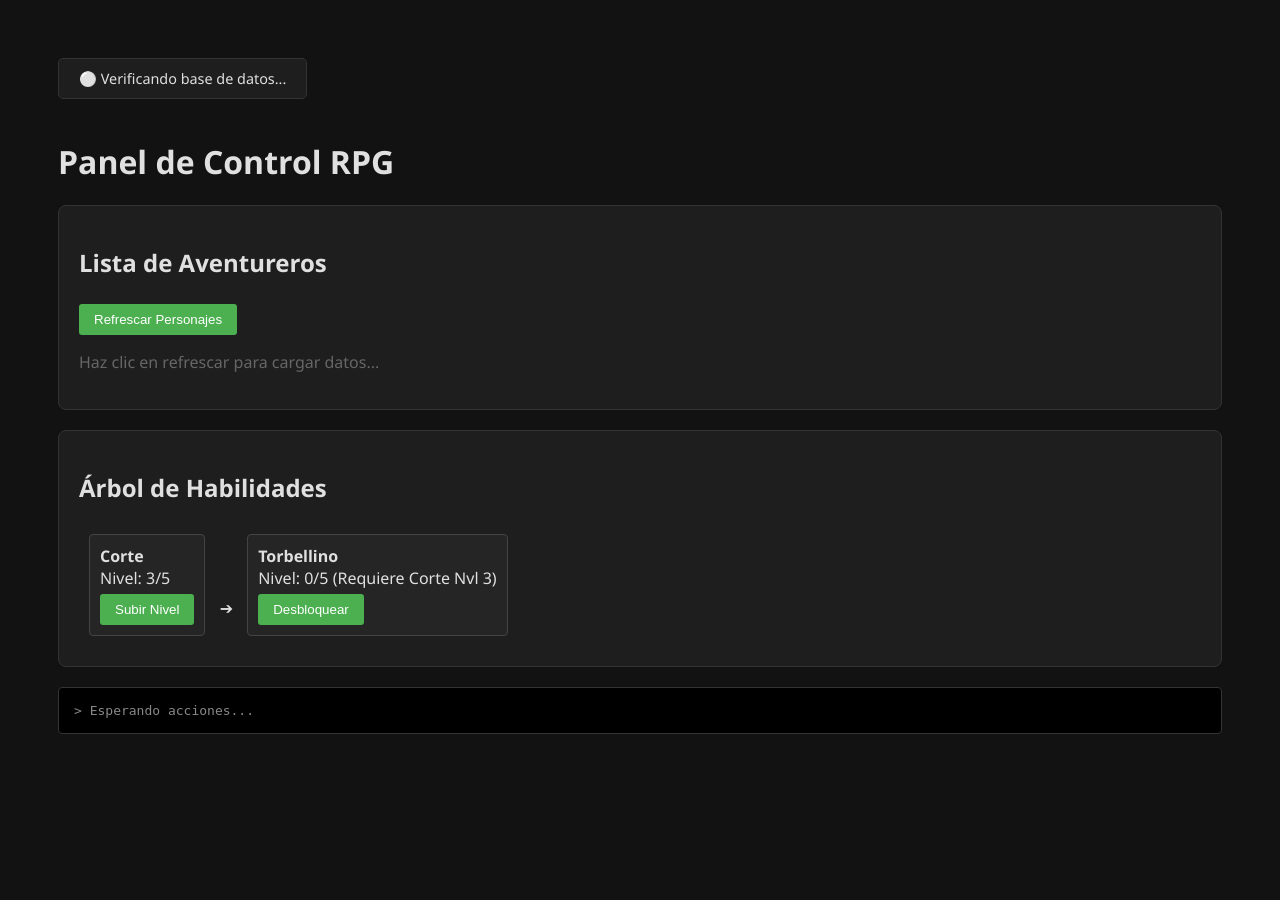
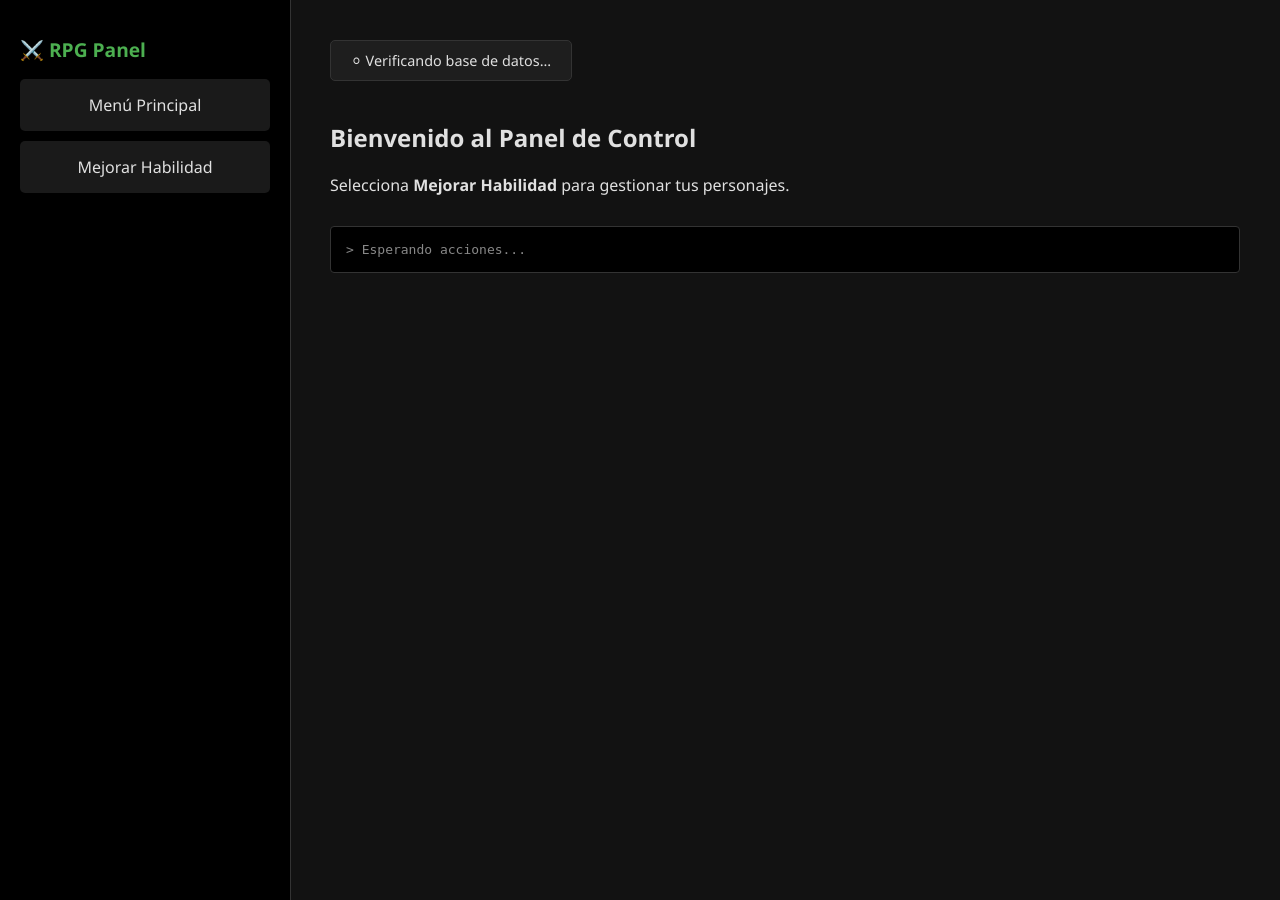
Before and after one commit to iescman2002/ProyectosPersonales, a Flask app: page / in a window 1280 px wide. Run offline with Flask 3, Linux system fonts and the light colour scheme; some libraries are stand-ins or nearby versions.

Commit message:
A medias mejora de personajes

```diff
--- a/rpg_pro_system/app.py
+++ b/rpg_pro_system/app.py
@@ -1,17 +1,17 @@
 import os
 from database.ConexionDB import conectar_bd  # importo la conexion de la base de datos
+from models.Habilidades import Habilidades
 from models.Clase_RPG import obtener_clases
 from models.Enemigos import obtener_enemigos
-from models.Habilidades import obtener_habilidades
 from models.Inventarios import obtener_inventario
 from models.Items import obtener_items
-from models.Personajes_Habilidades import obtener_personajes_habilidades
 from models.Personaje import obtener_personajes
 from models.Habilidades_Requisitos import obtener_habilidades_requisitos
 from flask import Flask, render_template, jsonify
 from flask_socketio import SocketIO, emit
 import psycopg2
 
+from models.Personajes_Habilidades import Personajes_Habilidades
 from models.Razas import obtener_razas
 from models.Registros_Combate import obtener_registros_combate
 from models.Tipos_Item import obtener_tipos_item
@@ -34,7 +34,7 @@ def enemigos():
     return jsonify(obtener_enemigos())
 @app.route('/api/habilidades')
 def habilidades():
-    return jsonify(obtener_habilidades())
+    return jsonify(Habilidades.obtener_habilidades())
 
 @app.route('/api/habilidades_requisitos')
 def habilidades_requisitos():
@@ -56,7 +56,7 @@ def personajes():
     return jsonify(obtener_personajes())
 @app.route('/api/personajes_habilidades')
 def personajes_habilidades():
-    return jsonify(obtener_personajes_habilidades())
+    return jsonify(Personajes_Habilidades.obtener_personajes_habilidades())
 @app.route('/api/razas')
 def razas():
     return jsonify(obtener_razas())
@@ -87,5 +87,16 @@ def probar_conexion():
 def mostrar_personajes():   # Esta función devolverá una List de los personajes actuales en la BD
     emit("personajes", obtener_personajes())
 
+@socketio.on('mostrar_habilidades')
+def mostrar_habilidades(data):
+    id_pj = data.get('id_personaje')
+    emit("mostrar_habilidades", Personajes_Habilidades().mostrar_habilidades_pj(id_pj))
+
+@socketio.on('mejorar_habilidades')
+def mejorar_habilidades(data):
+    id_pj = data.get('id_personaje')
+    id_hab = data.get('id_habilidad')
+    emit("mejorar_habilidades", Personajes_Habilidades().mejorar_habilidad_pj(id_pj, id_hab))
+
 if __name__ == '__main__':
     socketio.run(app, host='0.0.0.0', port=5000, debug=True)
--- a/rpg_pro_system/templates/index.html
+++ b/rpg_pro_system/templates/index.html
@@ -2,18 +2,58 @@
 <html lang="es">
 <head>
     <meta charset="UTF-8">
-    <title>RPG Avanzado</title>
+    <title>RPG Avanzado - Sistema de Habilidades</title>
     <script src="https://cdnjs.cloudflare.com/ajax/libs/socket.io/4.0.1/socket.io.js"></script>
     <style>
+        :root {
+            --sidebar-width: 250px;
+            --primary-color: #4CAF50;
+            --bg-dark: #121212;
+            --card-bg: #1e1e1e;
+        }
+
         body {
-            background: #121212;
+            background: var(--bg-dark);
             color: #e0e0e0;
-            font-family: 'Segoe UI', sans-serif;
-            padding: 50px;
+            font-family: 'Segoe UI', Tahoma, Geneva, Verdana, sans-serif;
+            margin: 0;
+            display: flex;
+            min-height: 100vh;
+        }
+
+        /* Navegación Lateral */
+        nav {
+            width: var(--sidebar-width);
+            background: #000;
+            padding: 20px;
+            border-right: 1px solid #333;
+            position: fixed;
+            height: 100%;
+        }
+
+        nav h2 { color: var(--primary-color); font-size: 1.2em; }
+
+        .nav-item {
+            padding: 15px;
+            margin: 10px 0;
+            background: #1a1a1a;
+            cursor: pointer;
+            border-radius: 5px;
+            transition: 0.3s;
+            text-align: center;
+        }
+
+        .nav-item:hover { background: var(--primary-color); color: white; }
+
+        /* Contenedor Principal */
+        main {
+            margin-left: calc(var(--sidebar-width) + 40px);
+            padding: 40px;
+            flex-grow: 1;
         }
 
         #db_status_container {
-            background: #1e1e1e;
+            background: var(--card-bg);
             padding: 10px 20px;
             border-radius: 5px;
             margin-bottom: 20px;
@@ -22,47 +62,62 @@
             font-size: 0.9em;
         }
 
-        .skill-tree, .personajes-section {
-            border: 1px solid #333;
-            padding: 20px;
-            background: #1e1e1e;
-            border-radius: 8px;
-            margin-bottom: 20px;
+        .view-section { display: none; }
+        .view-active { display: block; }
+
+        /* Tarjetas de Personajes */
+        .personaje-grid {
+            display: grid;
+            grid-template-columns: repeat(auto-fill, minmax(250px, 1fr));
+            gap: 15px;
+            margin-top: 20px;
         }
 
-        /* Estilos para las tarjetas de personajes */
         .personaje-card {
             background: #252525;
             border: 1px solid #444;
             padding: 15px;
-            margin: 10px 0;
             border-radius: 6px;
-            border-left: 4px solid #4CAF50;
+            border-left: 4px solid var(--primary-color);
         }
 
-        .skill {
-            margin: 10px;
-            padding: 10px;
+        .personaje-card p { margin: 5px 0; font-size: 0.85em; color: #bbb; }
+
+        /* Sección Habilidades */
+        .habilidad-item {
+            background: #2a2a2a;
+            padding: 15px;
+            margin: 10px 0;
+            border-radius: 4px;
+            display: flex;
+            justify-content: space-between;
+            align-items: center;
             border: 1px solid #444;
-            display: inline-block;
-            background: #252525;
-            border-radius: 4px;
         }
 
         button {
-            background: #4CAF50;
+            background: var(--primary-color);
             color: white;
             border: none;
             padding: 8px 15px;
             cursor: pointer;
             border-radius: 3px;
-            margin-top: 5px;
         }
 
         button:hover { background: #45a049; }
 
+        select {
+            padding: 10px;
+            background: #252525;
+            color: white;
+            border: 1px solid #444;
+            width: 100%;
+            margin: 15px 0;
+            border-radius: 4px;
+        }
+
         #log {
-            margin-top: 20px;
+            margin-top: 30px;
             color: #888;
             font-family: monospace;
             background: #000;
@@ -74,92 +129,150 @@
 </head>
 <body>
 
-    <div id="db_status_container">
-        <span id="db_status">⚪ Verificando base de datos...</span>
-    </div>
+    <nav>
+        <h2>⚔️ RPG Panel</h2>
+        <div class="nav-item" onclick="showView('inicio')">Menú Principal</div>
+        <div class="nav-item" onclick="showView('mejorar')">Mejorar Habilidad</div>
+    </nav>
 
-    <h1>Panel de Control RPG</h1>
+    <main>
+        <div id="db_status_container">
+            <span id="db_status">⚪ Verificando base de datos...</span>
+        </div>
 
-    <div class="personajes-section">
-        <h2>Lista de Aventureros</h2>
-        <button onclick="socket.emit('obtener_personajes')">Refrescar Personajes</button>
-        <div id="lista_personajes">
-            <p style="color: #666;">Haz clic en refrescar para cargar datos...</p>
-        </div>
-    </div>
+        <!-- VISTA: INICIO -->
+        <section id="view-inicio" class="view-section view-active">
+            <h1>Bienvenido al Panel de Control</h1>
+            <p>Selecciona <strong>Mejorar Habilidad</strong> para gestionar tus personajes.</p>
+        </section>
 
-    <div class="skill-tree">
-        <h2>Árbol de Habilidades</h2>
-        <div class="skill">
-            <strong>Corte</strong><br>
-            Nivel: 3/5 <br>
-            <button onclick="socket.emit('mejorar_habilidad', {id: 1})">Subir Nivel</button>
-        </div>
-        <span>➔</span>
-        <div class="skill">
-            <strong>Torbellino</strong><br>
-            Nivel: 0/5 (Requiere Corte Nvl 3) <br>
-            <button onclick="socket.emit('mejorar_habilidad', {id: 2})">Desbloquear</button>
-        </div>
-    </div>
+        <!-- VISTA: MEJORAR HABILIDADES -->
+        <section id="view-mejorar" class="view-section">
+            <h1>Gestión de Habilidades</h1>
 
-    <div id="log">> Esperando acciones...</div>
+            <div id="lista_personajes_container">
+                <h3>Lista de Personajes</h3>
+                <div id="personaje_grid" class="personaje-grid"></div>
+            </div>
+
+            <hr style="border: 0.5px solid #333; margin: 30px 0;">
+
+            <div id="seleccion_personaje">
+                <h3>1. Selecciona un personaje para ver sus habilidades</h3>
+                <select id="select-personaje" onchange="seleccionarPersonaje()">
+                    <option value="">-- Carga un personaje --</option>
+                </select>
+
+                <div id="habilidades_container" style="display:none; margin-top: 20px;">
+                    <h3>2. Habilidades Disponibles</h3>
+                    <div id="lista_habilidades"></div>
+                </div>
+            </div>
+        </section>
+
+        <div id="log">> Esperando acciones...</div>
+    </main>
 
     <script>
         const socket = io();
+        let personajeSeleccionadoId = null;
 
+        // --- NAVEGACIÓN ---
+        function showView(viewName) {
+            document.querySelectorAll('.view-section').forEach(s => s.classList.remove('view-active'));
+            document.getElementById('view-' + viewName).classList.add('view-active');
+
+            if(viewName === 'mejorar') {
+                socket.emit('personajes');
+            }
+        }
+
+        // --- RECEPCIÓN DE PERSONAJES ---
+        socket.on('personajes', (personajes) => {
+            const grid = document.getElementById('personaje_grid');
+            const select = document.getElementById('select-personaje');
+
+            grid.innerHTML = '';
+            select.innerHTML = '<option value="">-- Elige un personaje --</option>';
+
+            personajes.forEach(p => {
+                grid.innerHTML += `
+                    <div class="personaje-card">
+                        <strong>ID: ${p.id} - ${p.nombre}</strong>
+                        <p>Nivel: ${p.nivel} | Oro: ${p.oro}g</p>
+                        <p>Vida: ${p.vida_actual} | Exp: ${p.exp}</p>
+                        <p><small>Raza ID: ${p.id_raza} | Clase ID: ${p.id_clase}</small></p>
+                    </div>
+                `;
+                select.innerHTML += `<option value="${p.id}">${p.nombre} (ID: ${p.id})</option>`;
+            });
+        });
+
+        // --- SELECCIÓN Y CARGA DE HABILIDADES ---
+        function seleccionarPersonaje() {
+            personajeSeleccionadoId = document.getElementById('select-personaje').value;
+            const container = document.getElementById('habilidades_container');
+
+            if(personajeSeleccionadoId) {
+                container.style.display = 'block';
+                document.getElementById('lista_habilidades').innerHTML = "<p>Cargando habilidades...</p>";
+                // Enviamos el objeto data esperado por el backend
+                socket.emit('mostrar_habilidades', { id_personaje: personajeSeleccionadoId });
+            } else {
+                container.style.display = 'none';
+            }
+        }
+
+        socket.on('mostrar_habilidades', (habilidades) => {
+            const container = document.getElementById('lista_habilidades');
+            container.innerHTML = '';
+
+            if (!habilidades || habilidades.length === 0) {
+                container.innerHTML = '<p style="color: #888;">Este personaje no tiene habilidades disponibles.</p>';
+                return;
+            }
+
+            habilidades.forEach(h => {
+                container.innerHTML += `
+                    <div class="habilidad-item">
+                        <div>
+                            <strong>${h.nombre}</strong> <br>
+                            <small>Nivel: ${h.nivel} | ID: ${h.id}</small>
+                        </div>
+                        <button onclick="mejorarHabilidad(${h.id})">Subir Nivel</button>
+                    </div>
+                `;
+            });
+        });
+
+        // --- MEJORAR ---
+        function mejorarHabilidad(idHabilidad) {
+            // Enviamos un solo objeto con ambos IDs
+            socket.emit('mejorar_habilidades', {
+                id_personaje: personajeSeleccionadoId,
+                id_habilidad: idHabilidad
+            });
+        }
+
+        socket.on('mejorar_habilidades', (res) => {
+            alert("Acción realizada con éxito.");
+            // Refrescamos habilidades para ver el nuevo nivel
+            socket.emit('mostrar_habilidades', { id_personaje: personajeSeleccionadoId });
+        });
+
+        // --- SISTEMA ---
         socket.on('connect', () => {
-            console.log("Conectado al servidor");
             socket.emit('comprobar_conexion');
-            // Pedir personajes automáticamente al conectar
-            socket.emit('obtener_personajes');
         });
 
         socket.on('db_status', (data) => {
             const statusElement = document.getElementById('db_status');
-            if (data.connected) {
-                statusElement.innerText = "🟢 Conectado a la base de datos";
-                statusElement.style.color = "#2ecc71";
-            } else {
-                statusElement.innerText = "🔴 Sin conexión a la base de datos";
-                statusElement.style.color = "#e74c3c";
-            }
-        });
-
-        socket.on('personajes', (data) => {
-            console.log("Datos recibidos:", data);
-            const listaContenedor = document.getElementById('lista_personajes');
-
-            if (!listaContenedor) return;
-            listaContenedor.innerHTML = "";
-
-            if (data.length === 0) {
-                listaContenedor.innerHTML = "<p>No hay personajes en la base de datos.</p>";
-                return;
-            }
-
-            data.forEach(personaje => {
-                const card = document.createElement('div');
-                card.className = "personaje-card";
-                card.innerHTML = `
-                    <p><strong>🛡️ ${personaje.nombre}</strong> - Nivel ${personaje.nivel}</p>
-                    <small>💰 Oro: ${personaje.oro} | ❤️ Vida: ${personaje.vida_actual}</small>
-                `;
-                listaContenedor.appendChild(card);
-            });
+            statusElement.innerText = data.connected ? "🟢 Base de Datos: Conectada" : "🔴 Base de Datos: Error";
+            statusElement.style.color = data.connected ? "#2ecc71" : "#e74c3c";
         });
 
         socket.on('status', (data) => {
-            const logElement = document.getElementById('log');
-            logElement.innerText = "> " + data.msg;
-            // Efecto de parpadeo simple para nuevos mensajes
-            logElement.style.borderColor = "#4CAF50";
-            setTimeout(() => logElement.style.borderColor = "#333", 500);
-        });
-
-        socket.on('disconnect', () => {
-            document.getElementById('db_status').innerText = "⚪ Desconectado del servidor";
-            document.getElementById('db_status').style.color = "#888";
+            document.getElementById('log').innerText = "> " + data.msg;
         });
     </script>
 </body>
```
Also changed, not shown: rpg_pro_system/models/Habilidades.py (+48 -28 lines), rpg_pro_system/models/Personaje.py (+6 -1 lines), rpg_pro_system/models/Personajes_Habilidades.py (+99 -33 lines).
